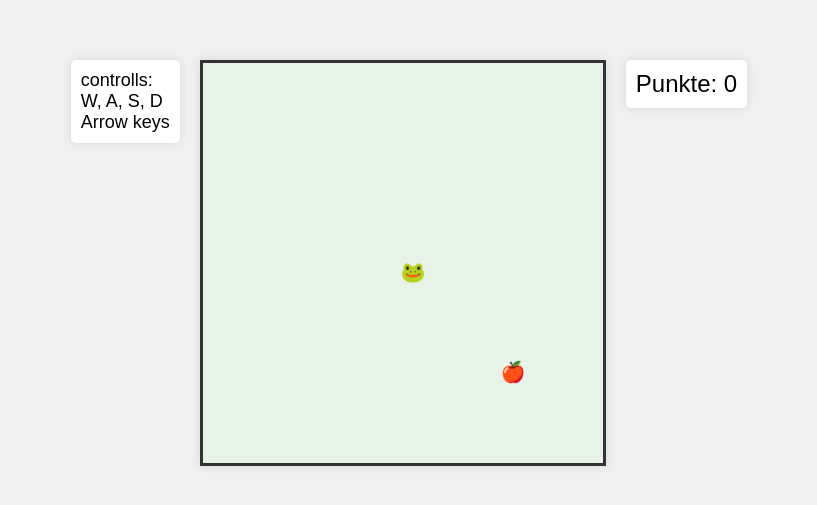
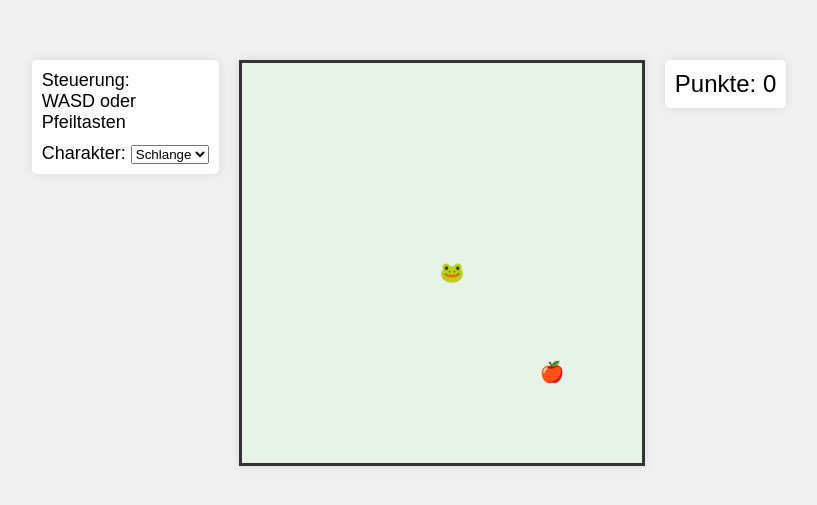
Before and after one commit to IlIIllIIIllIIl/IlIIllIIIllIIl.github.io, a plain HTML site: page index.html in a window 1280 px wide. Shown: the part 137-642 px from the top of the page, without its empty margins (231-1048 px from the left). Drawn offline with Linux system fonts and the light colour scheme.

Commit message:
Update index.html

```diff
--- a/index.html
+++ b/index.html
@@ -3,7 +3,7 @@
 <head>
     <meta charset="UTF-8">
     <meta name="viewport" content="width=device-width, initial-scale=1.0">
-    <title>Snake Game</title>
+    <title>Snake Spiel</title>
     <style>
         body {
             display: flex;
@@ -38,14 +38,24 @@
             border-radius: 5px;
             box-shadow: 0 0 10px rgba(0,0,0,0.1);
         }
+        #characterSelect {
+            margin-top: 10px;
+        }
     </style>
 </head>
 <body>
     <div id="gameContainer">
         <div id="instructions">
-            controlls:<br>
-            W, A, S, D<br>
-            Arrow keys
+            Steuerung:<br>
+            WASD oder<br>
+            Pfeiltasten
+            <div id="characterSelect">
+                <label for="character">Charakter:</label>
+                <select id="character" onchange="changeCharacter()">
+                    <option value="snake">Schlange</option>
+                    <option value="banana">Banane</option>
+                </select>
+            </div>
         </div>
         <canvas id="gameCanvas" width="400" height="400"></canvas>
         <div id="scoreContainer">Punkte: <span id="score">0</span></div>
@@ -68,11 +78,25 @@
         let lastTime = 0;
         const moveInterval = 100; // Schlange bewegt sich alle 100ms
 
-        const snakeBody = '🟩';
-        const snakeHead = '🐸';
-        const foodEmoji = '🍎';
+        let snakeHead = '🐸';
+        let snakeBody = '🟩';
+        let foodEmoji = '🍎';
 
         document.addEventListener('keydown', changeDirection);
+
+        function changeCharacter() {
+            const character = document.getElementById('character').value;
+            if (character === 'snake') {
+                snakeHead = '🐸';
+                snakeBody = '🟩';
+                foodEmoji = '🍎';
+
+            } else if (character === 'banana') {
+                snakeHead = '🍆';
+                snakeBody = '🟪';
+                foodEmoji = '🍑';
+            }
+        }
 
         function changeDirection(event) {
             const key = event.key.toLowerCase();
```
